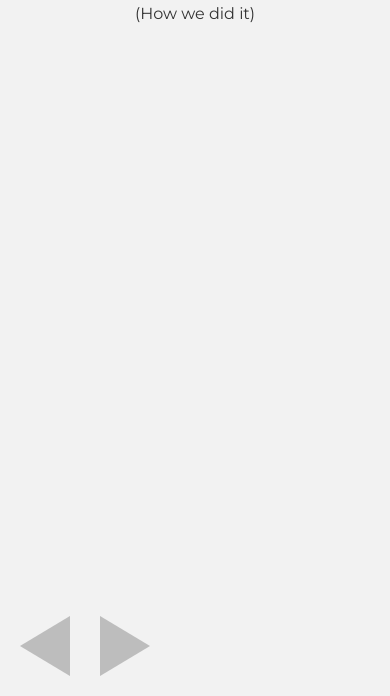
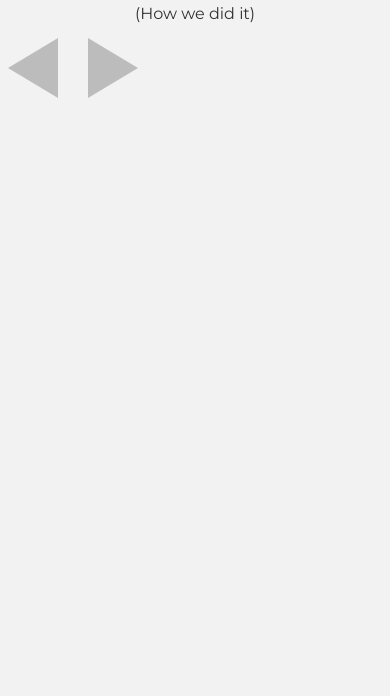
Before and after one commit to jwindmuller/presentations-icon-fonts, a plain HTML site: page index.html in a window 390 px wide. Shown: the part 148-844 px from the top of the page. Drawn offline with Linux system fonts and the light colour scheme; a web font is replaced by a local one.

Commit message:
Small tweaks

```diff
--- a/index.html
+++ b/index.html
@@ -542,7 +542,6 @@ aside {
 strong {
   font-weight: bold;
 }
-
 @media (max-width: 850px) {
   h3 img,
   h4 img {
@@ -553,6 +552,7 @@ strong {
     height:25px;
     margin-top:0;
   }
+
   .arrows .icon {
     line-height: 1em;
     position: static;
@@ -569,11 +569,19 @@ strong {
   .example.mini img {
     width: auto;
   }
+}
+@media (max-width: 600px) {
   aside {
     float: none;
   }
   aside img {
     width:auto;
+  }
+  .controls, .slide {
+    position:static;
+  }
+  .slide-content {
+    height:auto;
   }
 }
   </style>
@@ -658,7 +666,7 @@ Font squirrel takes a font file generated and generates the entire package:</p>
   <div class="slide hidden" id="slide-8">
     <section class="slide-content"><h3 id="workflow">Workflow</h3>
 <h4 id="-css-img-icons-css3-png-enable-the-webfont"><img src="img/icons/css3.png" alt="CSS"> Enable the webfont</h4>
-<p>Put this in your CSS file:</p>
+<p>Add to your CSS this <strong>@font-face</strong> definition produced by Font Squirrel&#39;s <a href="http://www.fontsquirrel.com/tools/webfont-generator">Webfont Generator</a>.</p>
 <pre><code>@font-face {
     font-family: &#39;RPMEntypo&#39;;
     src: url(&#39;rpmentypo-regular.eot&#39;);
@@ -669,7 +677,6 @@ Font squirrel takes a font file generated and generates the entire package:</p>
     font-weight: normal;
     font-style: normal;
 }</code></pre>
-<p><strong>@font-face</strong> definition generated by Font Squirrel&#39;s <a href="http://www.fontsquirrel.com/tools/webfont-generator">Webfont Generator</a> generator.</p>
 </section>
   </div>
   <div class="slide hidden" id="slide-9">
--- a/rpm/style.css
+++ b/rpm/style.css
@@ -147,7 +147,6 @@ aside {
 strong {
   font-weight: bold;
 }
-
 @media (max-width: 850px) {
   h3 img,
   h4 img {
@@ -158,6 +157,7 @@ strong {
     height:25px;
     margin-top:0;
   }
+
   .arrows .icon {
     line-height: 1em;
     position: static;
@@ -174,10 +174,18 @@ strong {
   .example.mini img {
     width: auto;
   }
+}
+@media (max-width: 600px) {
   aside {
     float: none;
   }
   aside img {
     width:auto;
   }
+  .controls, .slide {
+    position:static;
+  }
+  .slide-content {
+    height:auto;
+  }
 }
```
Also changed, not shown: 1 other file.
